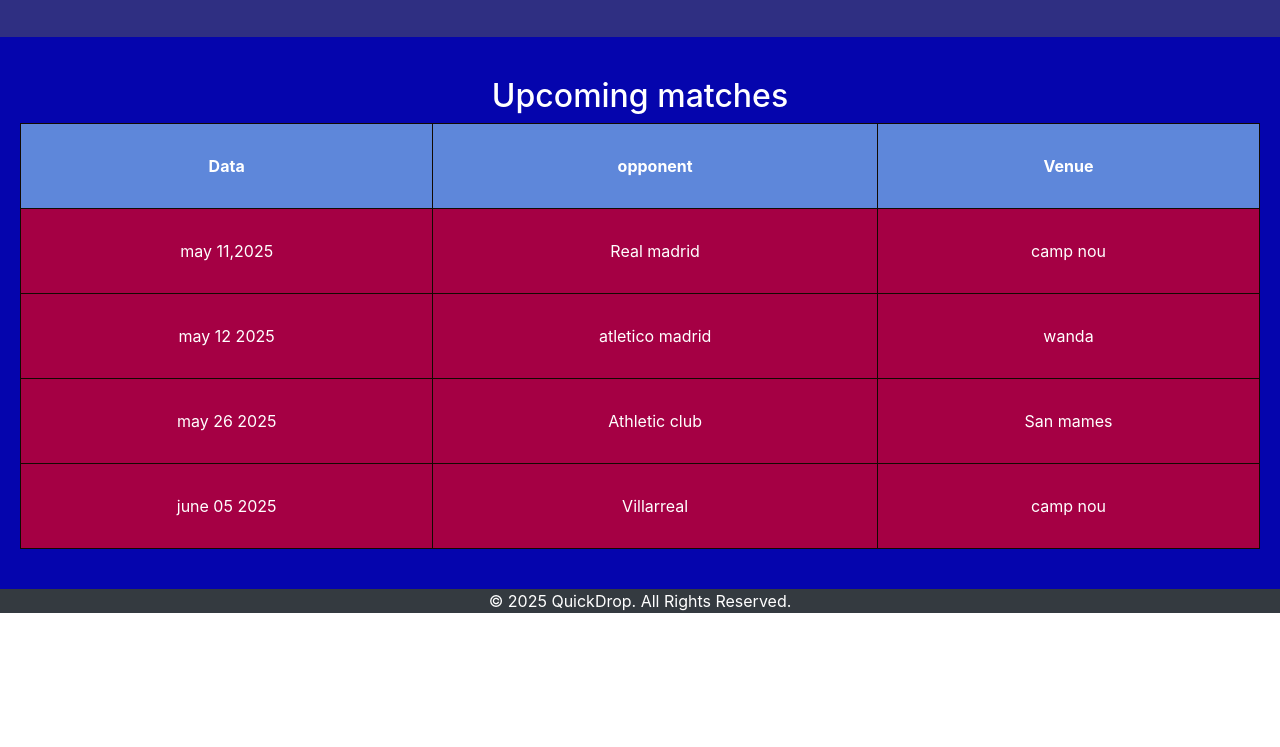
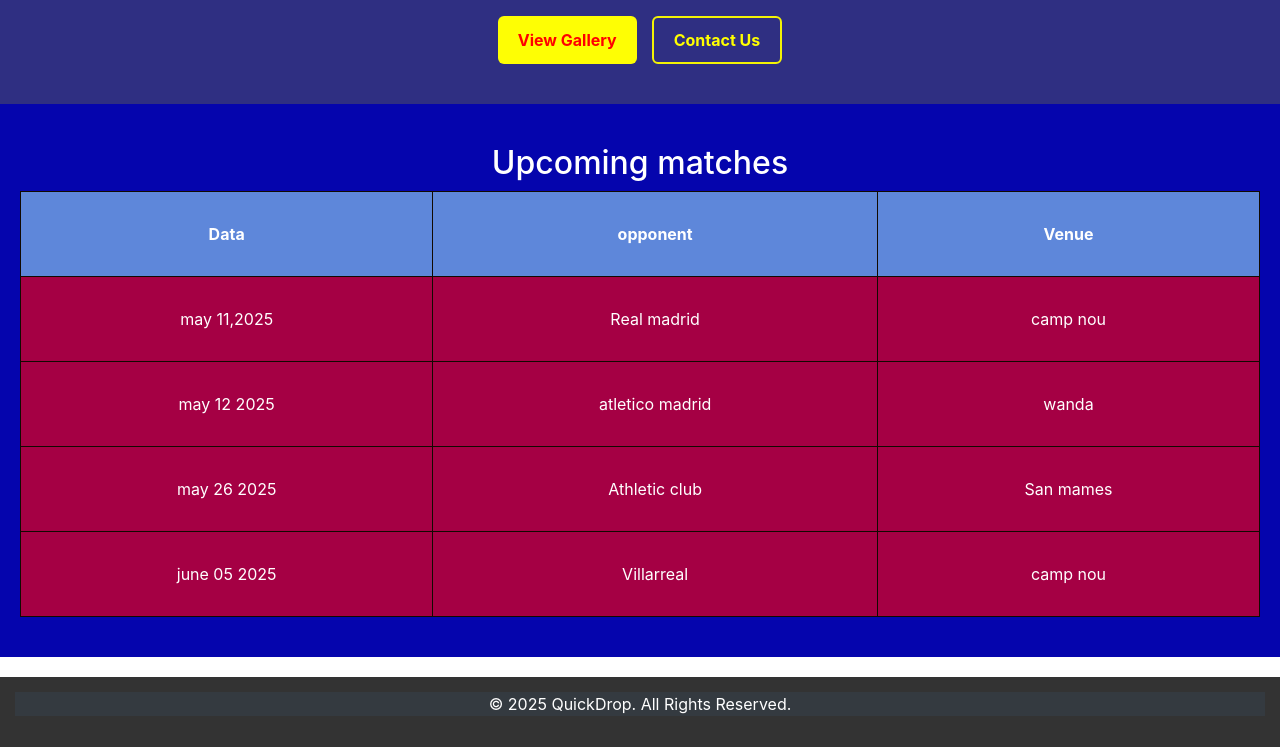
Before and after one commit to salih85/smp-pets, a plain HTML site: page index.html in a window 1280 px wide. Shown: the part 1194-1941 px from the top of the page. Before the commit the page ends 1823 px from the top, so only its background shows below. Drawn offline with nearby package versions, Linux system fonts and the light colour scheme.

Commit message:
first commit

```diff
--- a/app.html
+++ b/index.html
@@ -57,9 +57,6 @@
       <img src="./image/Screenshot 2025-05-24 012617.png" alt="Moment 1" />
       <img src="./image/Screenshot 2025-05-24 012715.png" alt="Moment 2" />
       <img src="./image/Screenshot 2025-05-24 012731.png" alt="Moment 3" />
-      <img src="./image/Screenshot 2025-05-24 012752.png" alt="Moment 4" />
-      <img src="./image/Screenshot 2025-05-24 012907.png" alt="Moment 5" />
-      <img src="./image/Screenshot 2025-05-24 012954.png" alt="Moment 6" />
     </div>
     <div class="buttons">
       <button class="primary">View Gallery</button>
--- a/style.css
+++ b/style.css
@@ -130,3 +130,11 @@
       object-fit: cover;
       border-radius: 4px;
   }
+
+  footer {
+      background: #333;
+      color: white;
+      text-align: center;
+      padding: 15px;
+      margin-top: 20px;
+  }
```
